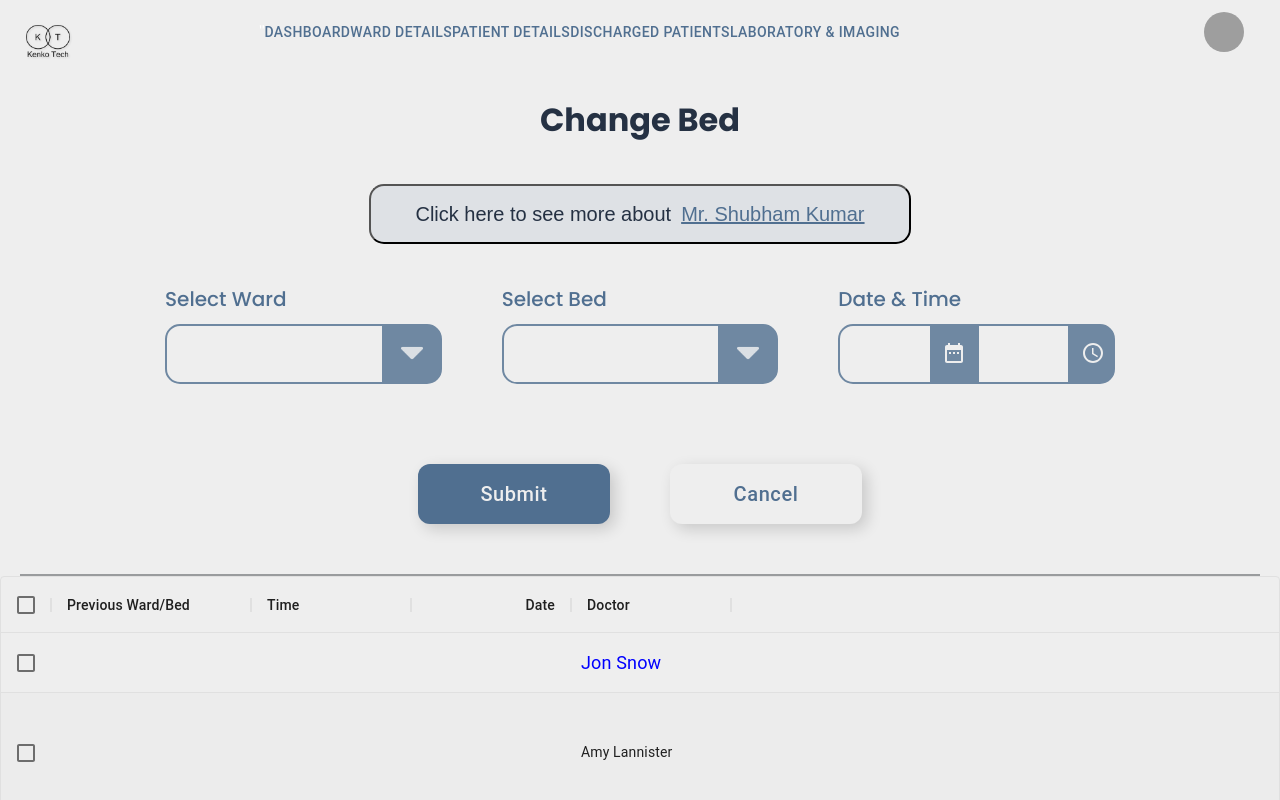
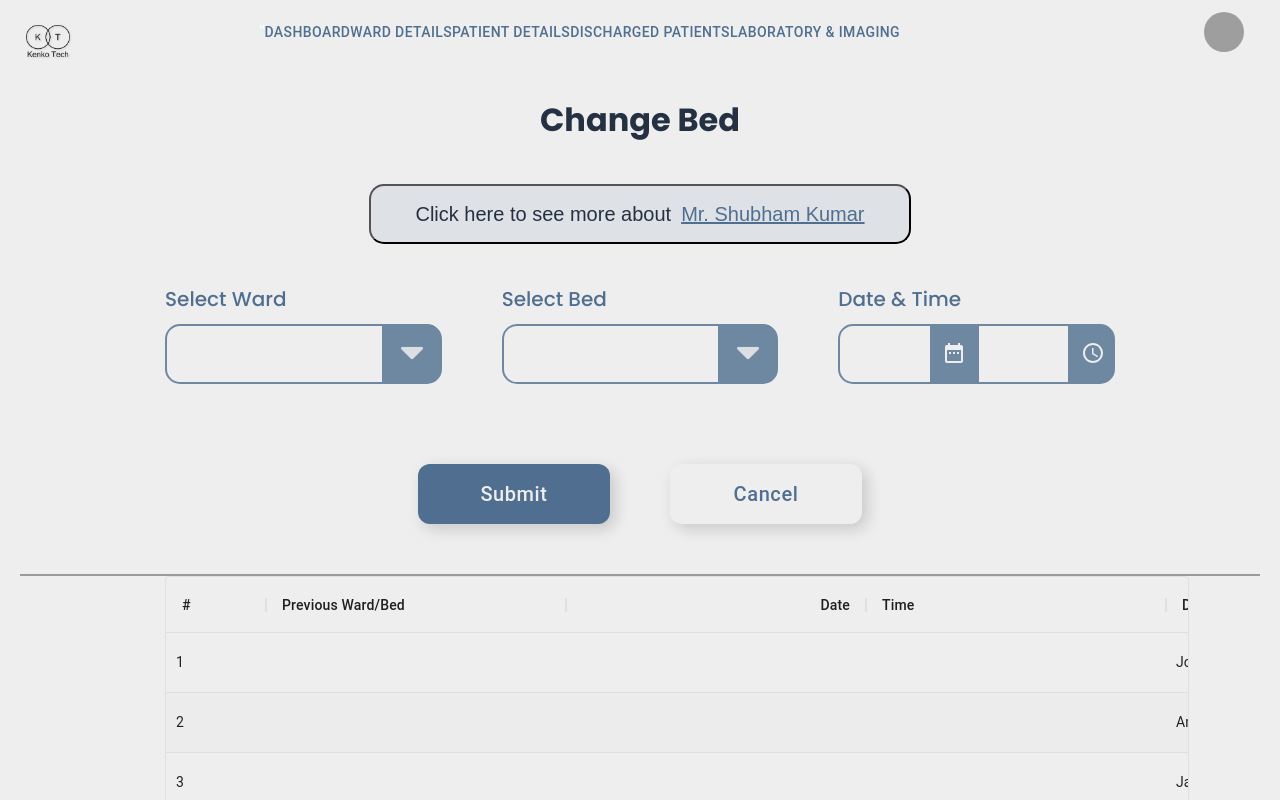
Before and after one commit to 1adityas/HMS, a React (Create React App) app: page /ChangeBedData in a window 1280 px wide. Shown: the top 800 px of the page. Built offline with nearby package versions, Linux system fonts and the light colour scheme; grey boxes are pictures that could not be loaded.

Commit message:
data grid(component) added with some css in change bed

```diff
--- a/src/App.js
+++ b/src/App.js
@@ -26,18 +26,18 @@ function App() {
     <Router>
       <Routes>
         {/* <Route path="/NavBar" element= {<NavBar />}/> */}
-        <Route path="/" element={<Login/>}/>
-        <Route path="/MsDashboard" element= {<MsDashboard />}/>
-        <Route path="/NewAdmission" element= {<NewAdmission/>}/>
+        <Route path="/" element={<ChangeBedData />} />
+        <Route path="/MsDashboard" element={<MsDashboard />} />
+        <Route path="/NewAdmission" element={<NewAdmission />} />
 
-        <Route path="/PatientDetails" element= {<PatientDetails />}/>
-        <Route path="/HGT" element= {<HGT/>}/>
-        <Route path="/ChangeBed" element= {<ChangeBed />}/>
-        <Route path="/PatientRelativeDetails" element= {<PatientRelativeDetails/>}/>
-        <Route path="/Reports" element={<Reports/>}/>
-        <Route path="/ChangeBedData" element={<ChangeBedData/>}/>
-</Routes>
-</Router>
+        <Route path="/PatientDetails" element={<PatientDetails />} />
+        <Route path="/HGT" element={<HGT />} />
+        <Route path="/ChangeBed" element={<ChangeBed />} />
+        <Route path="/PatientRelativeDetails" element={<PatientRelativeDetails />} />
+        <Route path="/Reports" element={<Reports />} />
+        <Route path="/ChangeBedData" element={<ChangeBedData />} />
+      </Routes>
+    </Router>
   );
 }
 
--- /dev/null
+++ b/src/components/DataGrid.css
@@ -0,0 +1,3 @@
+body{
+    font-family: 'poppins';
+}
--- a/src/components/DataGrid.js
+++ b/src/components/DataGrid.js
@@ -1,16 +1,17 @@
 import * as React from "react";
 import { DataGrid } from "@material-ui/data-grid";
 import { createStyles, makeStyles } from "@material-ui/core/styles";
+import './DataGrid.css'
 
 const useStyles = makeStyles((theme) =>
   createStyles({
     root: {
       '& div[data-rowIndex][role="row"]:nth-of-type(5n-4)': {
-        color: "blue",
-        fontSize: 18,
+
+
         //risky
         minHeight: "60px !important",
-        height: 60,
+        height: 40,
         "& div": {
           minHeight: "60px !important",
           height: 60,
@@ -42,15 +43,32 @@ const handleRowClick = (param, event) => {
 
 const columns = [
   {
+    field: "#",
+    headerName: "#",
+    width: 100,
+    valueGetter: (params) => {
+      return `${params.getValue(params.id, "number") || ""} `;
+    }
+
+  },
+  {
     field: "Previous Ward/Bed",
+    textAlign: "centre",
     headerName: "Previous Ward/Bed",
-    width: 200
+    width: 300
 
+  },
+  {
+    field: "Date",
+    headerName: "Date",
+    type: "number",
+    width: 300,
+    align: "center"
   },
   {
     field: "Time",
     headerName: "Time",
-    width: 160,
+    width: 300,
     renderCell: (cellValues) => {
       return (
         <div
@@ -66,63 +84,60 @@ const columns = [
       );
     }
   },
-  { field: "Time", headerName: "Time", width: 160 },
-  {
-    field: "Date",
-    headerName: "Date",
-    type: "number",
-    width: 160,
-    align: "center"
-  },
+  { field: "Time", headerName: "Time", width: 300 },
+
   {
     field: "Doctor",
     headerName: "Doctor",
     description: "This column has a value getter and is not sortable.",
+    color: "#253143",
+    opacity: 1,
     sortable: false,
-    width: 160,
+    width: 300,
     valueGetter: (params) => {
-      return `${params.getValue(params.id, "firstName") || ""} ${
-        params.getValue(params.id, "lastName") || ""
-      }`;
+      return `${params.getValue(params.id, "firstName") || ""} ${params.getValue(params.id, "lastName") || ""
+        } `;
     }
   }
 ];
 
 const rows = [
-  { id: 1, lastName: "Snow", firstName: "Jon", age: 35 },
-  { id: 2, lastName: "Lannister", firstName: "Amy", age: 42 },
-  { id: 3, lastName: "Lannister", firstName: "Jaime", age: 45 },
-  { id: 4, lastName: "Stark", firstName: "Arya", age: 16 },
-  { id: 5, lastName: "Targaryen", firstName: "Daenerys", age: 12 },
-  { id: 6, lastName: "Melisandre", firstName: "Jane", age: 15 },
-  { id: 7, lastName: "Clifford", firstName: "Ferrara", age: 44 },
-  { id: 8, lastName: "Frances", firstName: "Rossini", age: 36 },
-  { id: 9, lastName: "Roxie", firstName: "Harvey", age: 65 }
+  { id: 1, lastName: "Snow", firstName: "Jon", age: 35, number: 1 },
+  { id: 2, lastName: "Lannister", firstName: "Amy", age: 42, number: 2 },
+  { id: 3, lastName: "Lannister", firstName: "Jaime", age: 45, number: 3 },
+  { id: 4, lastName: "Stark", firstName: "Arya", age: 16, number: 4 },
+  { id: 5, lastName: "Targaryen", firstName: "Daenerys", age: 12, number: 5 },
+  { id: 6, lastName: "Melisandre", firstName: "Jane", age: 15, number: 6 },
+  { id: 7, lastName: "Clifford", firstName: "Ferrara", age: 44, number: 7 },
+  { id: 8, lastName: "Frances", firstName: "Rossini", age: 36, number: 8 },
+  { id: 9, lastName: "Roxie", firstName: "Harvey", age: 65, number: 9 }
 ];
 
 export default function DataGridDemo() {
   const classes = useStyles();
 
   return (
-    <div style={{ height: 500, width: "100%" }}>
-      <DataGrid
-        rowHeight={120}
+    <div style={{
+      height: 300, width: "80%", textAlign: "center", marginLeft: "165px", marginRight: "165px", marginBottom: "80px"
+    }}>
+      < DataGrid
+        rowHeight={60}
         className={classes.root}
         rows={rows}
         columns={columns}
-        pageSize={5}
-        checkboxSelection
+        pageSize={3}
+        // checkboxSelection
         onCellClick={handleCellClick}
         onRowClick={handleRowClick}
       />
-      <div style={{ margin: "40px", textAlign: "center" }}>
+      {/* <div style={{ margin: "40px", textAlign: "center" }}>
         <a
           target="_blank"
           href="https://smartdevpreneur.com/the-ultimate-guide-to-customizing-material-ui-datagrid/"
         >
           How do you change DataGrid row height?
         </a>
-      </div>
+      </div> */}
     </div>
   );
 }
```
